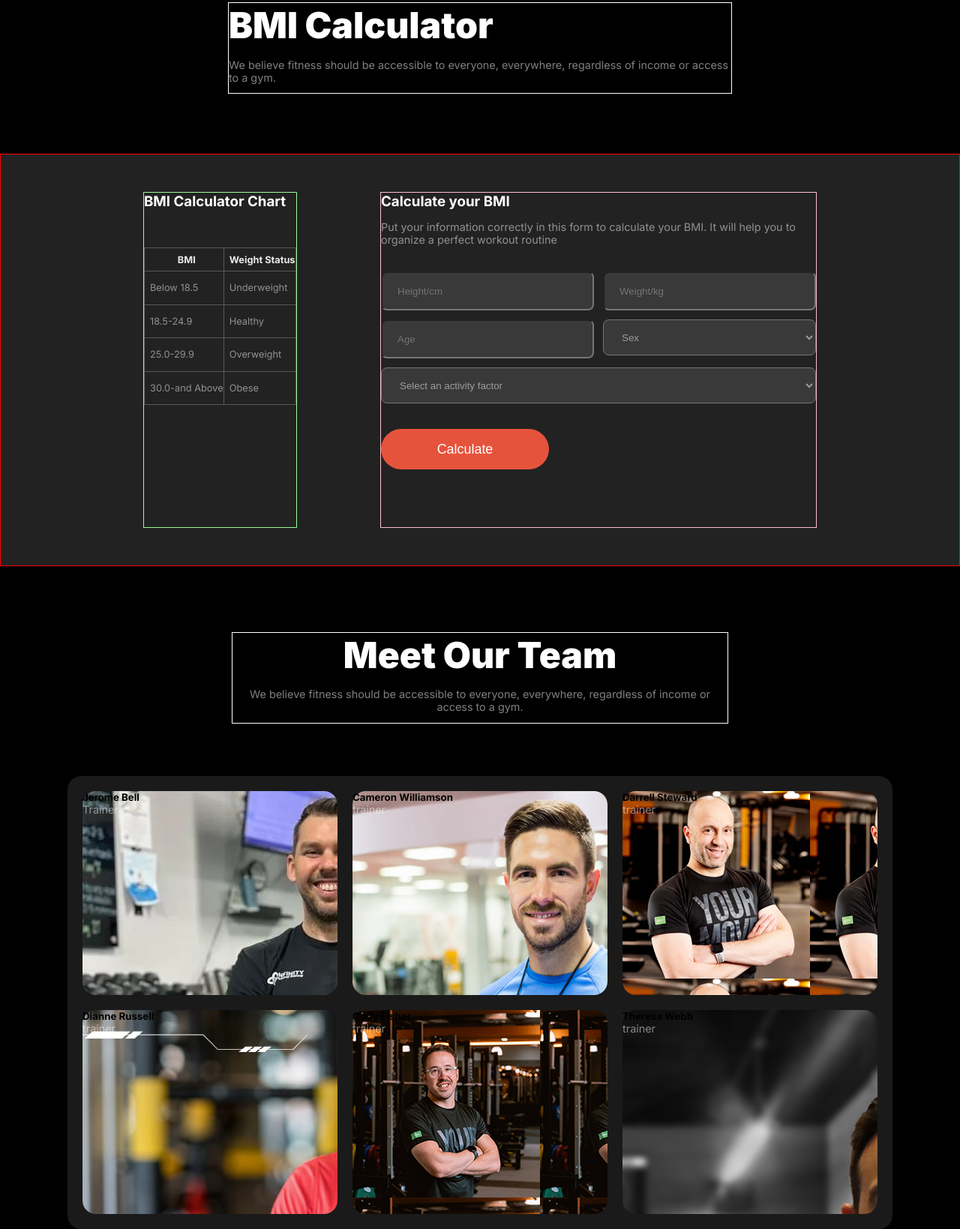
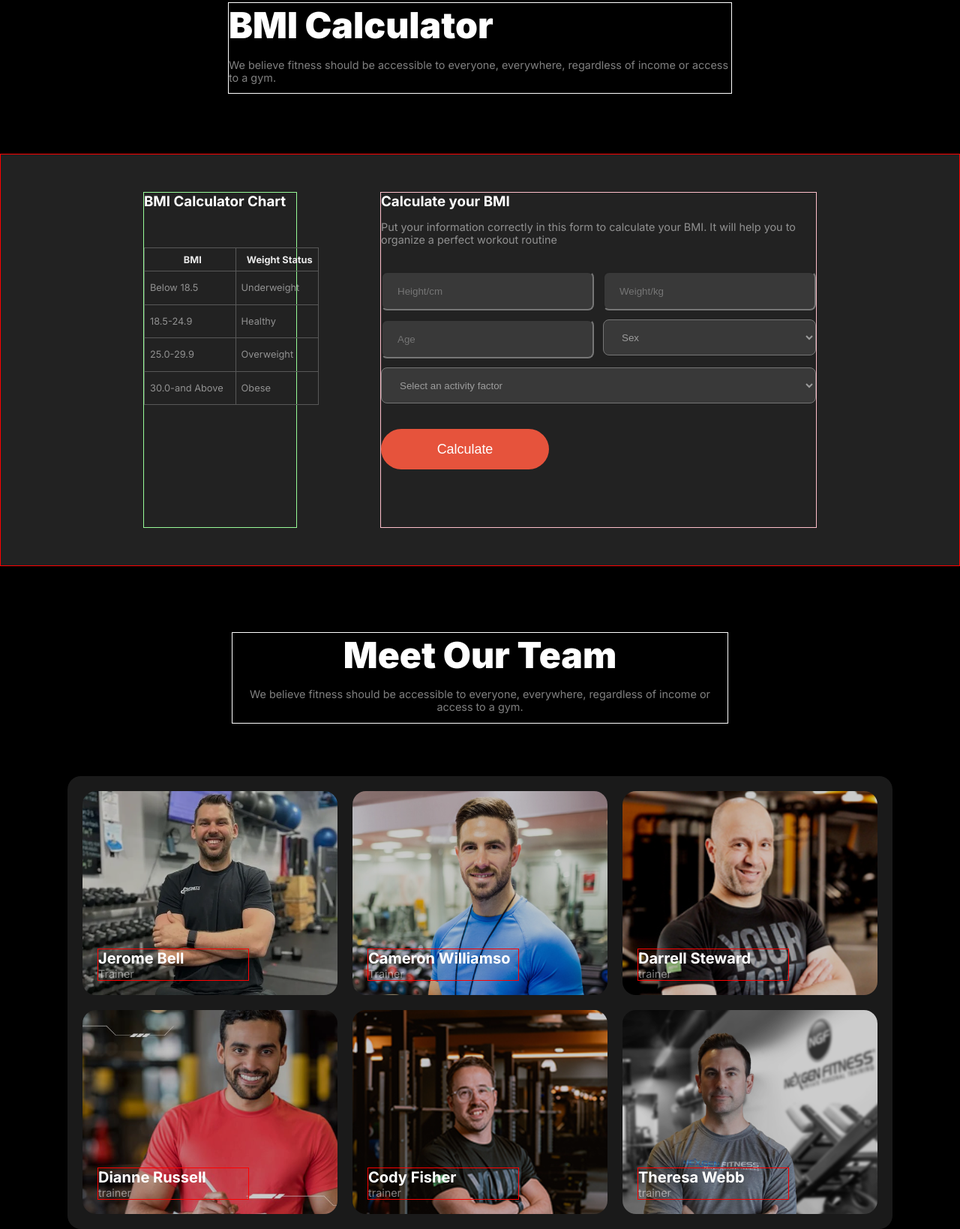
Before and after one commit to rabiyarumi/assignment-2, a plain HTML site: page index.html in a window 1280 px wide. Shown: the part 1931-3570 px from the top of the page at 75% size. Drawn offline with Linux system fonts and the light colour scheme; a web font is replaced by a local one.

Commit message:
added responsive team section

```diff
--- a/index.html
+++ b/index.html
@@ -247,33 +247,49 @@
             </div>
             <div class="team-img-container">
                 <div class="team-img-1 team">
+                    <div class="trainer-data">
                         <h5 class="trainer-name">Jerome Bell</h5>
                         <p class="prefesion">Trainer</p>
                     </div>
+                </div>
                <div class="team-img-2 team">
-                <h5 class="trainer-name">Cameron Williamson
-                </h5>
-                <p class="profession">trainer</p>
+                    <div class="trainer-data">
+                        <h5 class="trainer-name">Cameron Williamso</h5>
+                        <p class="prefesion">Trainer</p>
+                    </div>
+
                </div>
                <div class="team-img-3 team">
+                   <div class="trainer-data">
                         <h5 class="trainer-name">Darrell Steward
                         </h5>
                         <p class="profession">trainer</p>
                    </div>
+
+               </div>
                <div class="team-img-4 team">
+                    <div class="trainer-data">
                         <h5 class="trainer-name">Dianne Russell
                         </h5>
                         <p class="profession">trainer</p>
                     </div>
+
+               </div>
                <div class="team-img-5 team">
+                    <div class="trainer-data">
                         <h5 class="trainer-name">Cody Fisher
                         </h5>
                         <p class="profession">trainer</p>
                     </div>
+
+               </div>
                <div class="team-img-6 team">
+                    <div class="trainer-data">
                         <h5 class="trainer-name">Theresa Webb
                         </h5>
                         <p class="profession">trainer</p>
+                    </div>
+
                </div>
             </div>
         </section>
--- a/styles/style.css
+++ b/styles/style.css
@@ -250,10 +250,14 @@ background: rgb(34, 34, 34);
     width: 40%;
     height: 310px;
     background-image: url(../images/run.jpg);
-    background-position: bottom left;
+    /* background-attachment: fixed; */
+    /* background-position-x: 100% ;
+    background-position-y: 7px; */
+    background-position: center;
     background-size: cover;
+    /* resize: both; */
     border-radius: 18px;
-    /* background-repeat: no-repeat; */
+    background-repeat: no-repeat;
 }
 
 /* BMI section */
@@ -280,13 +284,15 @@ background: rgb(34, 34, 34);
 .bmi-chart {
     border: 1px solid palegreen;
     margin: 50px 0 50px 190px ;
+    max-width:  550px;
+
 
 }
 .bmi-chart-header {
     margin-bottom: 50px ;
 }
 .bmi-table {
-    max-width: 350px;
+    width:  115%;
     height: 210px;
     border-collapse: collapse;
 
@@ -362,6 +368,7 @@ background: rgb(34, 34, 34);
 }
 .team-img-4 {
     background-image: url(../images/trainer4.png);
+    background-position: center;
 }
 .team-img-5 {
     background-image: url(../images/trainer5.png);
@@ -372,8 +379,22 @@ background: rgb(34, 34, 34);
 .team {
     height: 272px;
     border-radius: 18px;
+    background-repeat: no-repeat;
+    background-size: cover;
+    background-color: rgba(0, 0, 0, 0.2);
+    background-blend-mode: overlay;
 }
-
+.trainer-name {
+    font-size: 1.25rem;
+    color: white;
+}
+.trainer-data {
+    border: 1px solid red;
+    width: 200px;
+    position: relative;
+    top: 210px;
+    left: 20px;
+}
 /* responsive styles for small devices starts from here */
 @media screen and (max-width: 576px) {
     /* shared styles */
@@ -472,11 +493,12 @@ background: rgb(34, 34, 34);
 
     }
     .bmi-header-container {
-        margin-left: 20px;
+        margin:  20px;
     }
     .bmi-chart {
-        margin: 20px ;
-        width: calc((100% - 20) / 2);
+        margin:30px 20px ;
+        width: calc((100vw - 20) / 2);
+
 
     }
     .bmi-chart table {
@@ -487,6 +509,20 @@ background: rgb(34, 34, 34);
         margin: 20px;
 
     }
+    /* team section */
+    .team-img-1 {
+       display: none;
+    }
+    .team-img-4 {
+        display: none;
+    }
+    .team-img-container {
+        grid-template-columns: repeat(1, 1fr);
+
+     }
+     .team-header-container {
+        max-width: 70vw;
+     }
 
 
 }
```
Lines whose indentation alone changed are shown as unchanged.
